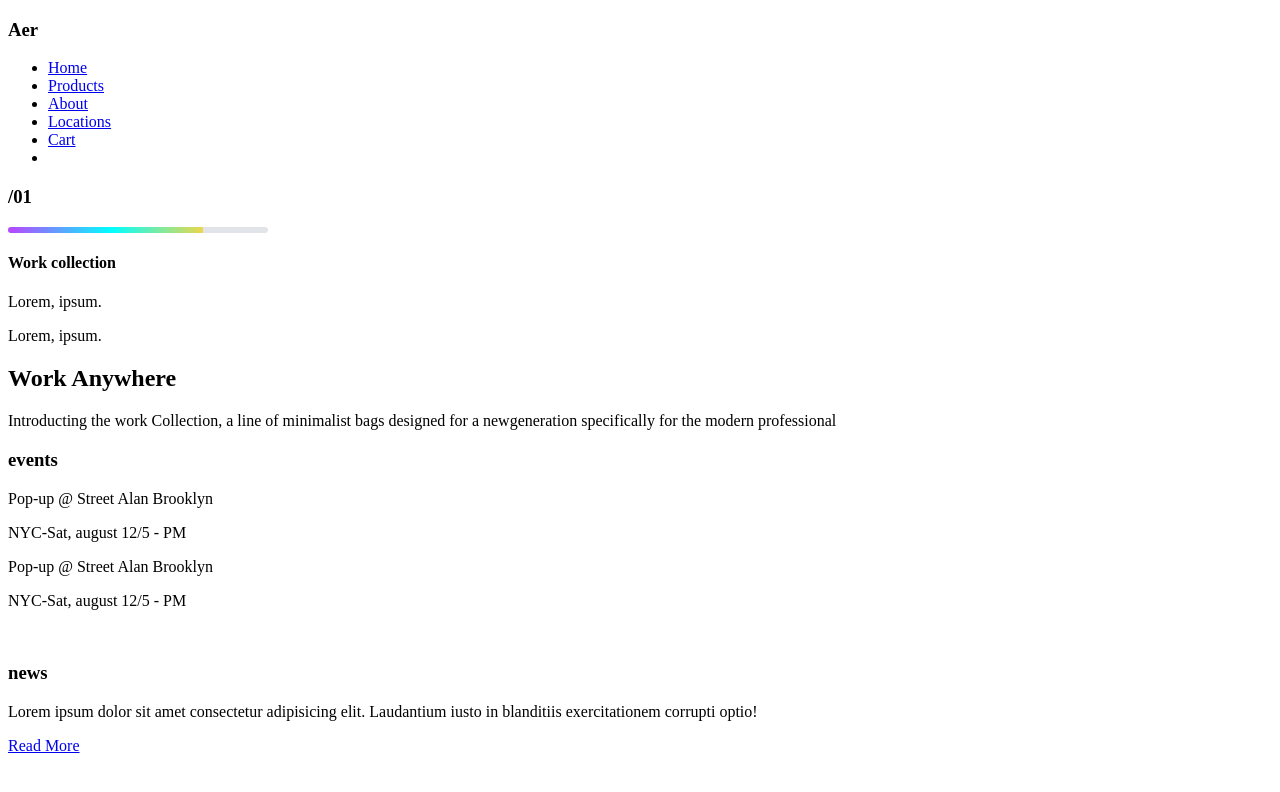
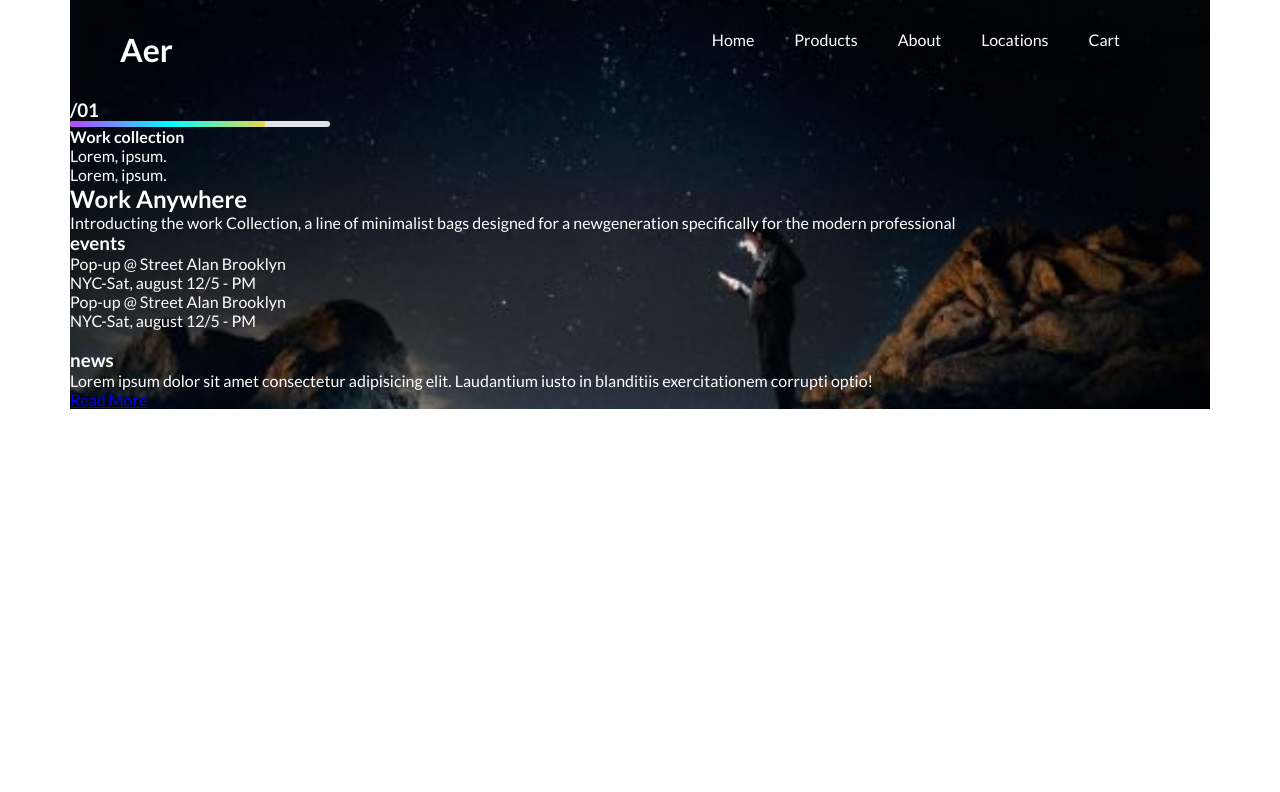
Before and after one commit to mJamshid1990/aer, a plain HTML site: page index.html in a window 1280 px wide. Drawn offline with Linux system fonts and the light colour scheme.

Commit message:
start style, add bg-image

```diff
--- a/css/style.css
+++ b/css/style.css
@@ -1,14 +1,48 @@
-/* * {
+@import url('https://fonts.googleapis.com/css2?family=Lato:wght@300;400;700;900&display=swap');
+
+* {
   box-sizing: border-box;
-} */
+  padding: 0;
+  margin: 0;
+}
 
-/* body {
-  min-height: 100vh;
+body {
+  font-family: 'Lato', sans-serif;
+  color: white;
+}
+
+.main{
+  background-image: url('/img/bg-img-2.jpg');
+  background-repeat: no-repeat;
+  background-position: center;
+  background-size: cover;
+}
+
+.container{
+    width: 1140px;
+    margin: 0 auto;
+}
+
+header{
+  padding: 30px 50px;
   display: flex;
-  justify-content: center;
-  align-items: center;
-  background: white;
-} */
+  justify-content: space-between;
+}
+
+.header__nav-items{
+  display: flex;
+}
+
+.header__nav-item{
+  list-style: none;
+  margin-left: 40px;
+
+}
+
+.header__nav-item a{
+  text-decoration: none;
+  color: white;
+}
 
 .progress {
   width: 100%;
--- a/index.html
+++ b/index.html
@@ -8,16 +8,17 @@
     <link rel="stylesheet" href="css/style.css" />
   </head>
   <body>
-    <header>
-      <h3>Aer</h3>
-      <nav>
-        <ul>
-          <li><a href="#">Home</a></li>
-          <li><a href="#">Products</a></li>
-          <li><a href="#">About</a></li>
-          <li><a href="#">Locations</a></li>
-          <li><a href="#">Cart</a></li>
-          <li><i></i></li>
+    <div class="main container">
+      <header class="header">
+        <h1>Aer</h1>
+        <nav class="header__nav">
+          <ul class="header__nav-items">
+            <li class="header__nav-item"><a href="#">Home</a></li>
+            <li class="header__nav-item"><a href="#">Products</a></li>
+            <li class="header__nav-item"><a href="#">About</a></li>
+            <li class="header__nav-item"><a href="#">Locations</a></li>
+            <li class="header__nav-item"><a href="#">Cart</a></li>
+            <li class="header__nav-item"><i></i></li>
           </ul>
         </nav>
       </header>
@@ -59,12 +60,13 @@
           <div class="news__card-body">
             <h3 class="news__card-title">news</h3>
             <p class="news__card-text">
-            Lorem ipsum dolor sit amet consectetur adipisicing elit. Laudantium
-            iusto in blanditiis exercitationem corrupti optio!
+              Lorem ipsum dolor sit amet consectetur adipisicing elit.
+              Laudantium iusto in blanditiis exercitationem corrupti optio!
             </p>
             <a class="news__card-link" href="#">Read More</a>
           </div>
         </div>
       </section>
+    </div>
   </body>
 </html>
```
Also changed, not shown: img/bg-img-2.jpg (added). Lines whose indentation alone changed are shown as unchanged.
